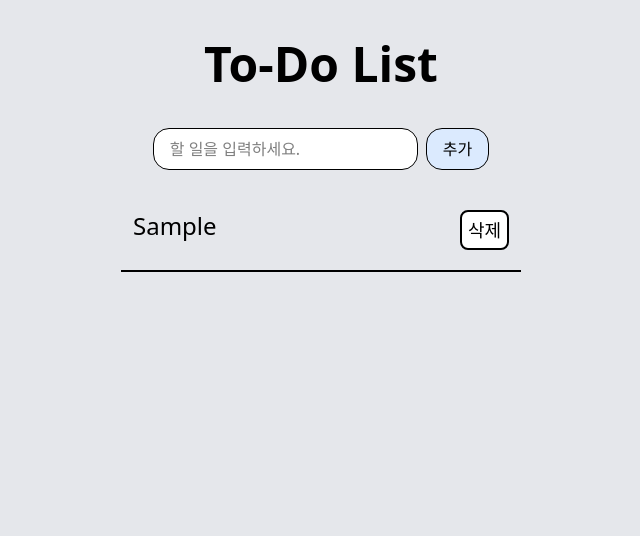
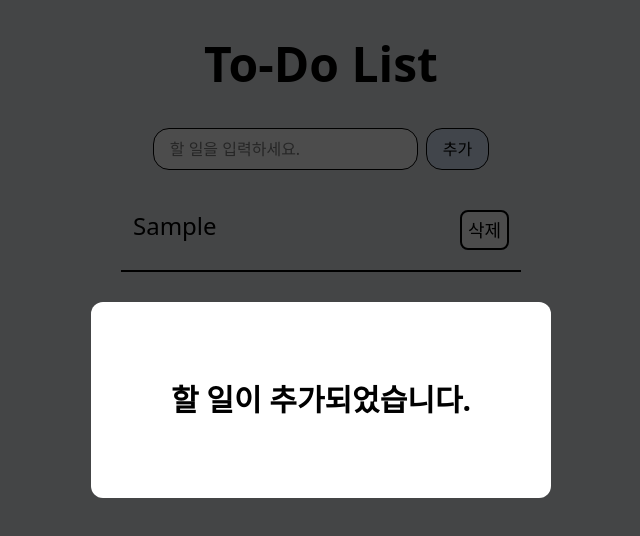
Before and after one commit to Likelion-YeungNam-Univ/7-13th-fe-assignment, a React (Vite) app: page / in a window 1280 px wide. Both pictures are taken after typing "Sample" into the empty fields and a click on the button "추가". Shown: the top 536 px of the page, without its empty margins (319-959 px from the left). Built offline with nearby package versions, Linux system fonts and the light colour scheme.

Commit message:
feat: 추가 시 모달창 출력 기능 구현

```diff
--- a/src/TodoList.jsx
+++ b/src/TodoList.jsx
@@ -5,6 +5,7 @@ const TodoList = () => {
   const [todos, setTodos] = useState([]);
   const [inputText, setInputText] = useState("");
   const [error, setError] = useState(false);
+  const [isModalOpen, setIsModalOpen] = useState(false);
 
   const handleInputChange = (e) => {
     setInputText(e.target.value);
@@ -28,6 +29,7 @@ const TodoList = () => {
     setTodos((prev) => [...prev, { id: Date.now(), text: inputText }]);
     setInputText("");
     setError(false);
+    setIsModalOpen(true);
   };
 
   const handleDelete = (id) => {
@@ -55,10 +57,27 @@ const TodoList = () => {
         <button
           type="submit"
           className="px-4 py-2 bg-blue-100 border rounded-2xl hover:bg-blue-400 cursor-pointer"
+          onClick={() => setIsModalOpen(true)}
         >
           추가
         </button>
       </form>
+
+      {/* 조건부 렌더링 */}
+      {isModalOpen && (
+        <div
+          className="fixed inset-0 bg-black/70 flex items-center justify-center"
+          onClick={() => setIsModalOpen(false)}
+        >
+          <div
+            className="bg-white p-20 rounded-xl"
+            onClick={(e) => e.stopPropagation()}
+          >
+            <div className="text-3xl font-bold">할 일이 추가되었습니다.</div>
+          </div>
+        </div>
+      )}
+
       <ul>
         {todos.map((todo) => (
           <TodoItem
```
